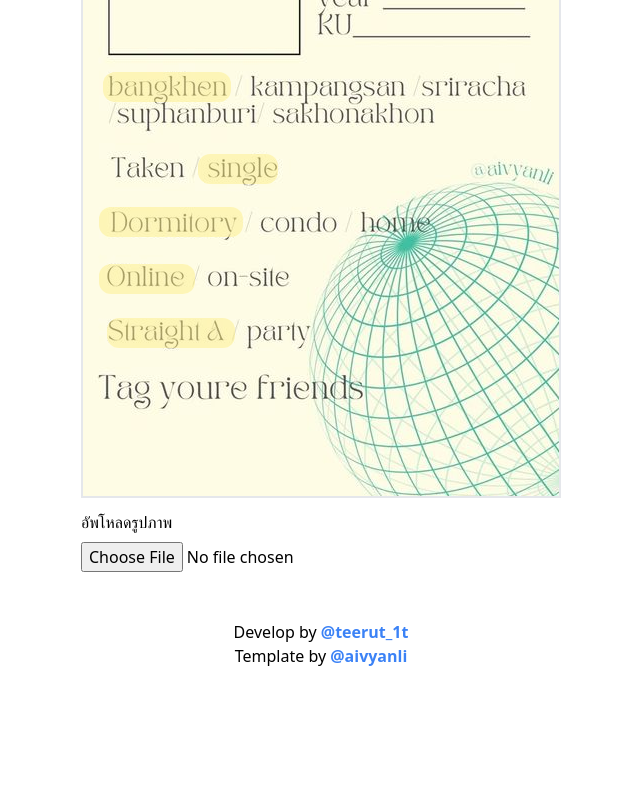
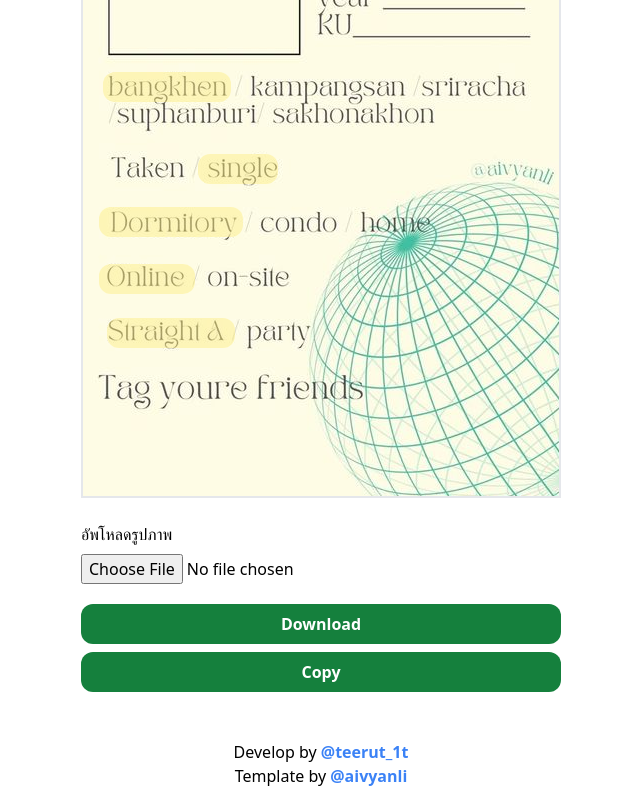
Before and after one commit to Teerut26/gen-ku, a Svelte app: page / in a window 1280 px wide. Shown: the part 459-1259 px from the top of the page, without its empty margins (319-959 px from the left). Before the commit the page ends 1139 px from the top, so only its background shows below. Built offline with nearby package versions, Linux system fonts and the light colour scheme.

Commit message:
add download button

```diff
--- a/package.json
+++ b/package.json
@@ -20,6 +20,7 @@
     "vite": "^2.9.9"
   },
   "dependencies": {
+    "copy-image-clipboard": "^2.1.2",
     "dom-to-image": "^2.6.0",
     "file-saver": "^2.0.5"
   }
--- a/src/App.svelte
+++ b/src/App.svelte
@@ -2,7 +2,10 @@
     import logo from "./assets/svelte.png";
     import template from "./assets/template.jpg";
     import Counter from "./lib/Counter.svelte";
-import Footer from "./lib/Footer.svelte";
+    import Footer from "./lib/Footer.svelte";
+    import { saveAs } from "file-saver";
+    import domtoimage from "dom-to-image";
+    import { copyImageToClipboard } from "copy-image-clipboard";
 
     type CampusHighlight =
         | "bangkhen"
@@ -46,8 +49,41 @@ import Footer from "./lib/Footer.svelte";
 
     let isHide = true;
 
-    // $: console.log(files)
+    let area;
+
+    let saving: boolean = false;
+    let isCopy: boolean = false;
+
+    function downloadImage() {
+        domtoimage
+            .toPng(area)
+            .then(function (blob) {
+                saveAs(blob, `ku-stats.png`);
+            })
+            .catch(function (error) {
+                console.error("oops, something went wrong!", error);
+            });
+    }
+    function copyImage() {
+        saving = true;
+        domtoimage
+            .toPng(area)
+            .then(function (dataUrl) {
+                let img = new Image();
+                img.src = dataUrl;
+                copyImageToClipboard(img.src);
+                saving = false;
+            })
+            .catch(function (error) {
+                console.error("oops, something went wrong!", error);
+            });
+        isCopy = !isCopy;
+        setTimeout(() => {
+            isCopy = !isCopy;
+        }, 5000);
+    }
 </script>
+
 <div class="font-extrabold text-3xl flex justify-center mt-5">KU Stats</div>
 
 <div
@@ -56,7 +92,8 @@ import Footer from "./lib/Footer.svelte";
     <div class="flex flex-col items-center">
         <div class="p-10 bg-white ">
             <div
-                class="w-[480px] h-[853px] border-2 flex flex-col gap-5 items-center bg-image relative"
+                bind:this={area}
+                class="w-[480px] h-[853px] border-2 flex flex-col gap-5 items-center bg-image relative "
             >
                 {#if files}
                     <div
@@ -225,8 +262,24 @@ import Footer from "./lib/Footer.svelte";
                 />
             </div>
             <div class="flex flex-col gap-2 mt-3">
-                <div>อัพโหลดรูปภาพ</div>
-                <input bind:files type="file" />
+                <div class="flex flex-col gap-2 mt-3">
+                    <div>อัพโหลดรูปภาพ</div>
+                    <input bind:files type="file" />
+                </div>
+                <div class="flex flex-col gap-2 mt-3">
+                    <div
+                        on:click={() => downloadImage()}
+                        class="bg-green-700 hover:bg-green-800 px-3 py-2 rounded-xl flex justify-center cursor-pointer select-none text-white font-bold"
+                    >
+                        Download
+                    </div>
+                    <div
+                        on:click={() => copyImage()}
+                        class="bg-green-700 hover:bg-green-800 px-3 py-2 rounded-xl flex justify-center cursor-pointer select-none text-white font-bold"
+                    >
+                        {isCopy ? "Copied" : "Copy"}
+                    </div>
+                </div>
             </div>
         </div>
     </div>
```
Also changed, not shown: 1 other file (tests, documents, lock files or other folders).
